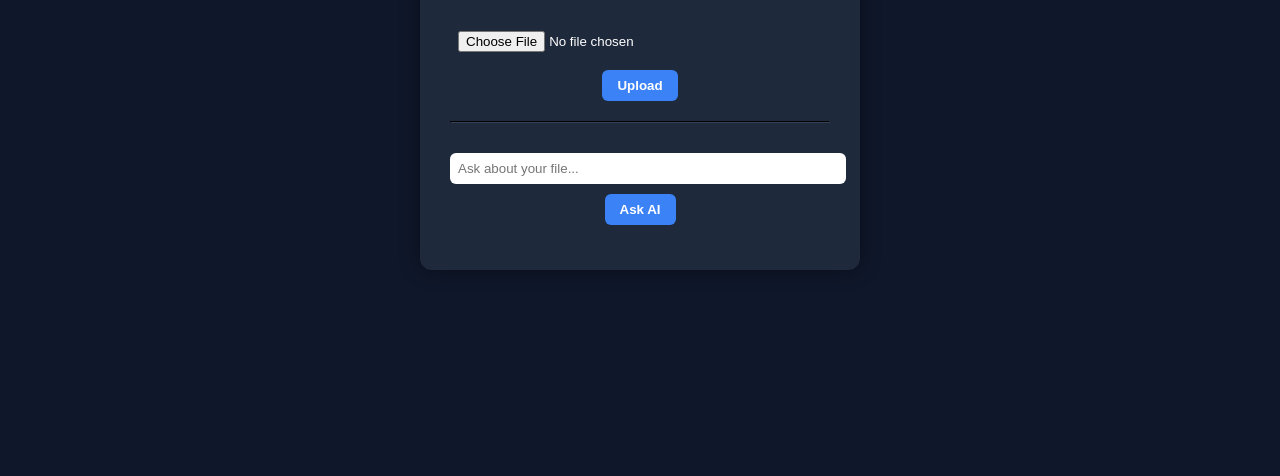
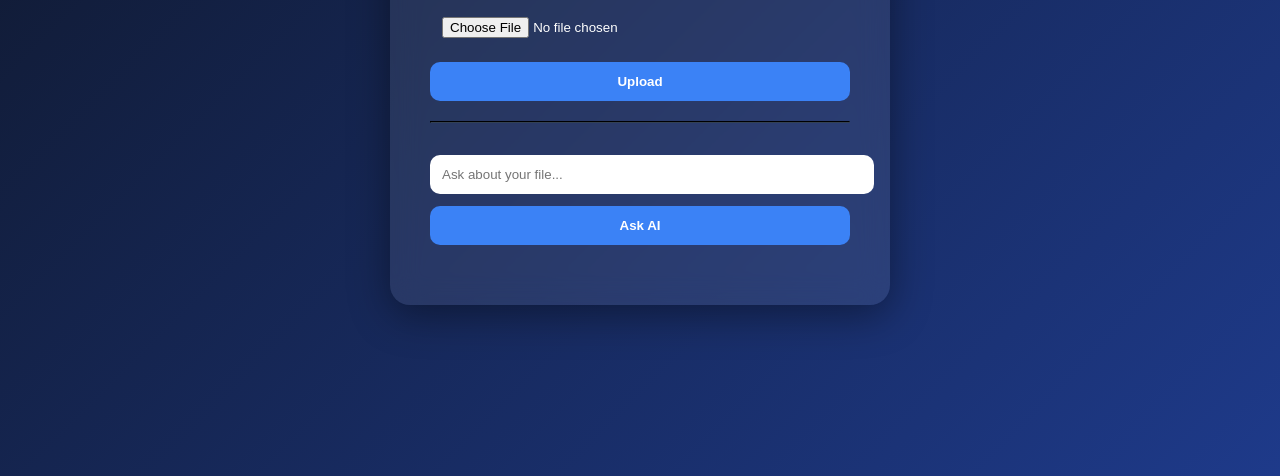
Before and after one commit to neo2fa/nova-vault-lite, a website: page index.html in a window 1280 px wide. Shown: the part 324-800 px from the top of the page. Drawn offline with Linux system fonts and the light colour scheme.

Commit message:
Revise styles for layout and card design

```diff
--- a/index.html
+++ b/index.html
@@ -6,42 +6,49 @@
 
   <style>
     body {
-      background: #0f172a;
-      color: white;
-      font-family: Arial;
+  margin: 0;
+  height: 100vh;
+  background: linear-gradient(135deg, #0f172a, #1e3a8a);
   display: flex;
   justify-content: center;
   align-items: center;
-      height: 100vh;
-      margin: 0;
+  font-family: 'Segoe UI', sans-serif;
+  color: white;
 }
 
 .card {
-      background: #1e293b;
-      padding: 30px;
-      border-radius: 12px;
-      width: 380px;
+  background: rgba(255,255,255,0.08);
+  backdrop-filter: blur(15px);
+  padding: 40px;
+  border-radius: 20px;
+  width: 420px;
+  box-shadow: 0 10px 40px rgba(0,0,0,0.4);
   text-align: center;
-      box-shadow: 0 0 20px rgba(0,0,0,0.4);
+}
+
+h2 {
+  margin-bottom: 5px;
 }
 
 input {
   width: 100%;
-      padding: 8px;
-      margin-top: 10px;
-      border-radius: 6px;
+  padding: 12px;
+  margin-top: 12px;
+  border-radius: 10px;
   border: none;
 }
 
 button {
-      margin-top: 10px;
-      padding: 8px 15px;
+  margin-top: 12px;
+  padding: 12px;
+  width: 100%;
+  border-radius: 10px;
   border: none;
-      border-radius: 6px;
-      cursor: pointer;
   background: #3b82f6;
   color: white;
   font-weight: bold;
+  cursor: pointer;
+  transition: 0.2s;
 }
 
 button:hover {
@@ -49,9 +56,9 @@
 }
 
 #result {
-      margin-top: 15px;
+  margin-top: 20px;
   font-size: 14px;
-      color: #cbd5e1;
+  opacity: 0.9;
 }
   </style>
 </head>
```
Lines whose indentation alone changed are shown as unchanged.
